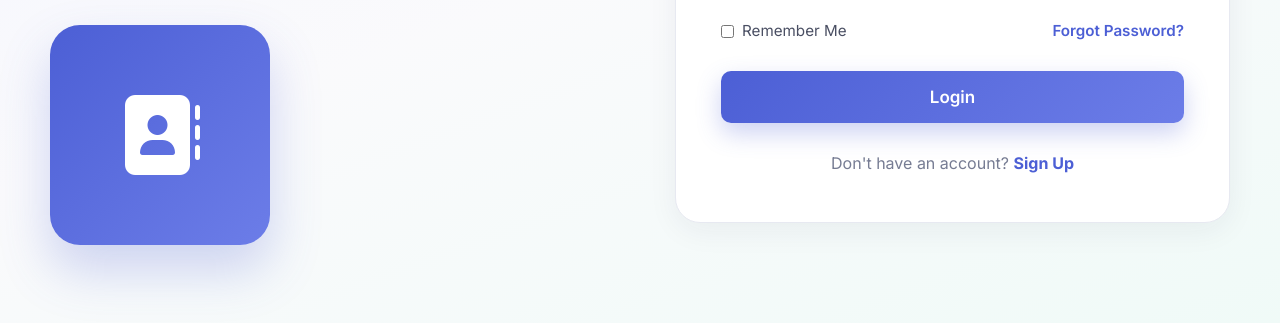
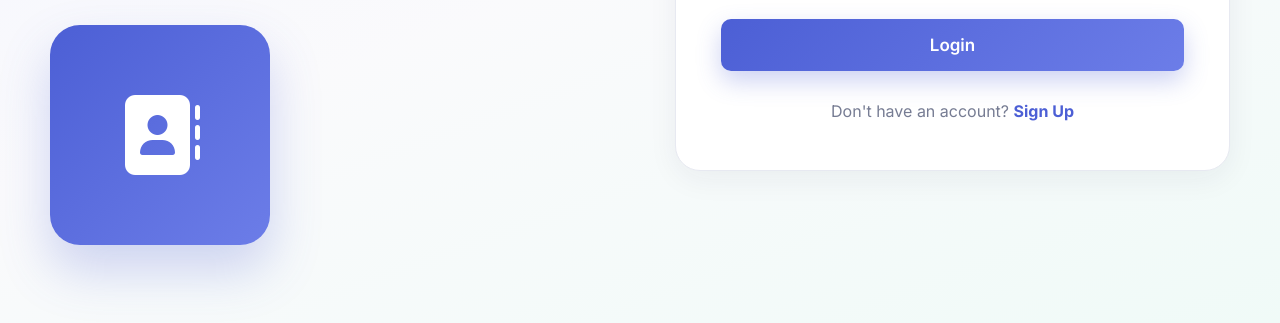
Before and after one commit to yunuskhan2007/ContactHub, a plain HTML site: page html/login.html in a window 1280 px wide. Shown: the part 419-742 px from the top of the page. Drawn offline with Linux system fonts and the light colour scheme.

Commit message:
remove remember me

```diff
--- a/html/login.html
+++ b/html/login.html
@@ -129,21 +129,6 @@
     </div>
 
 </div>
-                    <div class="form-options">
-
-                        <label>
-
-                            <input type="checkbox">
-
-                            Remember Me
-
-                        </label>
-
-                        <a href="#">
-                            Forgot Password?
-                        </a>
-
-                    </div>
 
                     <button
                         type="submit"
```
